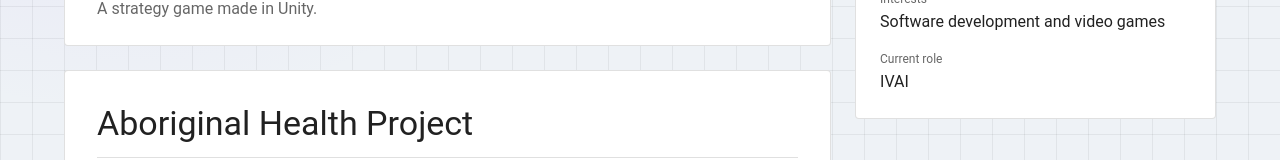
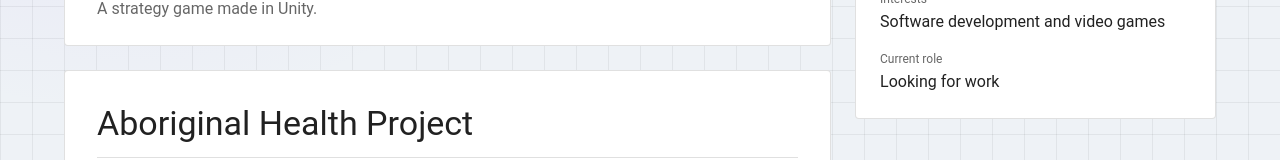
Before and after one commit to byronboskell/byronboskell.github.io, a React (Vite) app in the folder bbportfolio/: page / in a window 1280 px wide. Shown: the part 538-698 px from the top of the page. Built offline with nearby package versions, Linux system fonts and the light colour scheme.

Commit message:
info-panel: adjusting information

```diff
--- a/bbportfolio/src/components/info-panel.tsx
+++ b/bbportfolio/src/components/info-panel.tsx
@@ -27,7 +27,7 @@ const InfoPanel: React.FC = () => (
                         <Typography variant="caption" color="text.secondary">
                             Current role
                         </Typography>
-                        <Typography>IVAI</Typography>
+                        <Typography>Looking for work</Typography>
                     </Box>
                 </Stack>
             </CardContent>
```
